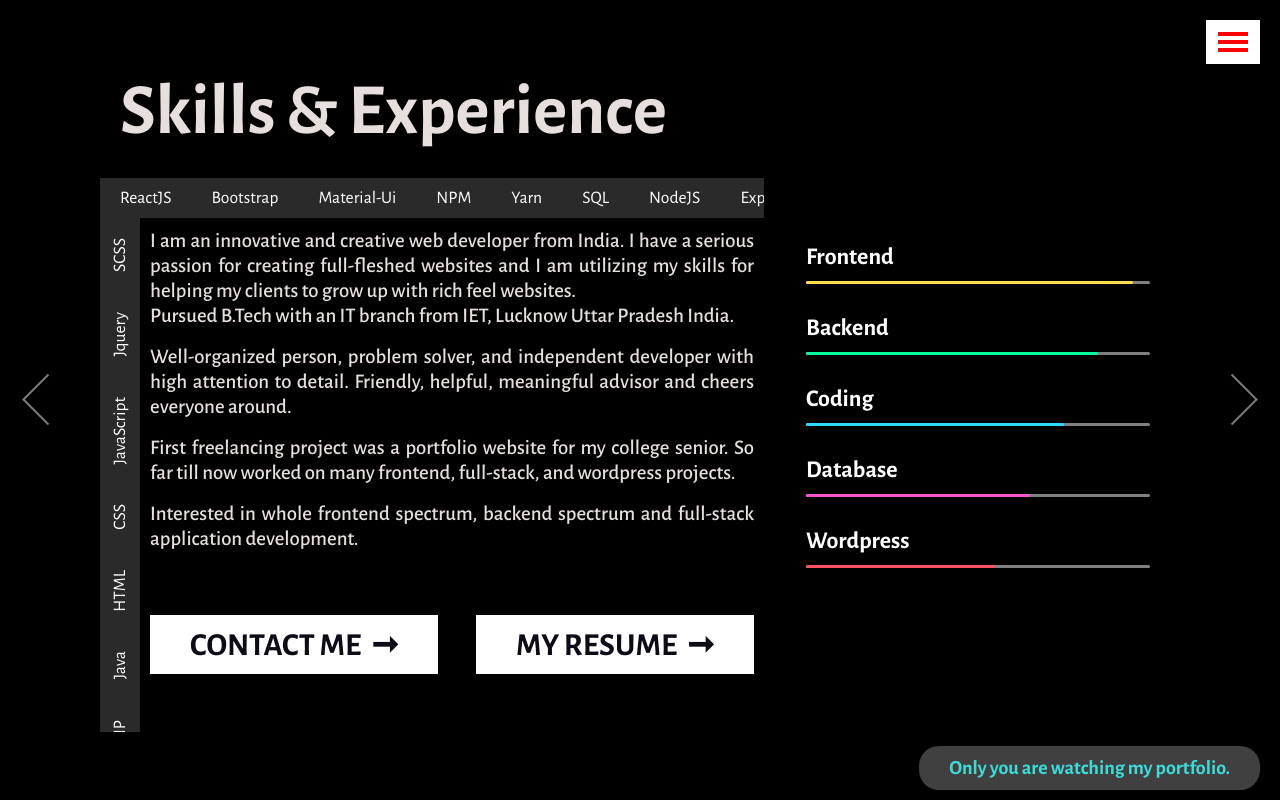
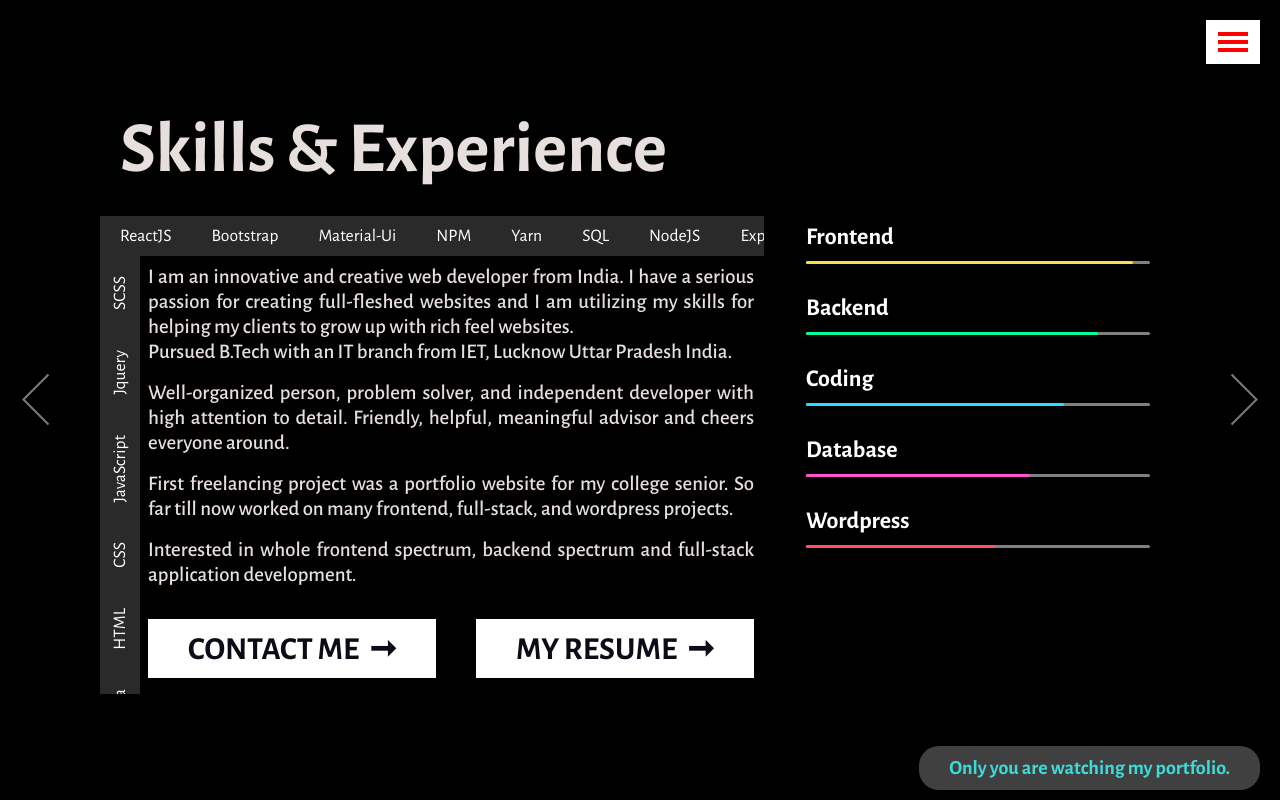
Before and after one commit to srijan450/srijan-shankar-dubey, a Next.js app: page /skills in a window 1280 px wide. Built offline with nearby package versions, Linux system fonts and the light colour scheme; no server answers.

Commit message:
some cosmetic changes

```diff
--- a/pages/about/About.module.scss
+++ b/pages/about/About.module.scss
@@ -5,9 +5,24 @@
   padding: 3rem 0;
 }
 
+@media screen and (max-width:350px) {
+  .right{
+    padding: 60px;
+    width: -webkit-fill-available;
+  }
+  .button-container{
+    margin: -2rem 0rem 0rem 0px;
+    padding-bottom: 0rem;
+  }
+}
+
 @media only screen and (min-width: 350px) {
   .right{
     padding: 60px;
+  }
+  .button-container{
+    margin: -2rem 0rem 0rem 0px;
+    padding-bottom: 0rem;
   }
 }
 
@@ -19,14 +34,9 @@
 }
 }
 
-/* Small devices (portrait tablets and large phones, 600px and up) */
-@media only screen and (min-width: 600px) {}
-
-/* Medium devices (landscape tablets, 768px and up) */
-@media only screen and (min-width: 768px) {}
-
-/* Large devices (laptops/desktops, 992px and up) */
-@media only screen and (min-width: 992px) {}
-
-/* Extra large devices (large laptops and desktops, 1200px and up) */
-@media only screen and (min-width: 1200px) {}
+@media only screen and (min-width: 681px) {
+  .button-container{
+    margin: -2rem 0rem 0rem 0px;
+    padding-bottom: 0rem;
+  }
+}
--- a/pages/contact/Contacts.module.scss
+++ b/pages/contact/Contacts.module.scss
@@ -120,7 +120,7 @@
     grid-template-columns: 1fr;
   }
   .form{
-    margin-bottom: 4rem;
+    margin-bottom: 1rem;
   }
 }
 
--- a/pages/index.js
+++ b/pages/index.js
@@ -32,7 +32,7 @@ const Home = () => {
                 <span
                   className={`${styles["split-text"]} ${styles["text-hello"]}`}
                 >
-                  HEY! THERE 👋 I'M,
+                  HEY THERE! <span className={styles.hiiIcon}>👋</span> I'm,
                 </span>
                 <span
                   className={`${styles["split-text"]} ${styles["text-name"]}`}
--- a/pages/skills/Skills.module.scss
+++ b/pages/skills/Skills.module.scss
@@ -5,9 +5,25 @@
   padding: 3rem 0;
 }
 
+@media screen and (max-width:350px) {
+  .right{
+    padding: 0px 60px;
+    padding-bottom: 30px;
+    width: -webkit-fill-available;
+  }
+  .button-container{
+    margin: -2rem 0rem 0rem 0px;
+    padding-bottom: 0rem;
+  }
+}
+
 @media only screen and (min-width: 350px) {
   .right{
-    padding: 60px;
+    padding: 20px 60px 60px 60px;
+  }
+  .button-container{
+    margin: -2rem 0rem 0rem 0px;
+    padding-bottom: 0rem;
   }
 }
 
@@ -18,3 +34,10 @@
   flex-direction: column;
 }
 }
+
+@media only screen and (min-width: 681px) {
+  .button-container{
+    margin: -2rem 0rem 0rem 0px;
+    padding-bottom: 1rem;
+  }
+}
--- a/pages/skills/index.jsx
+++ b/pages/skills/index.jsx
@@ -57,7 +57,7 @@ const About = () => {
               </>
             </div>
 
-            <div className="right">
+            <div className={`right ${styles.right}`}>
               <Skillset />
             </div>
           </div>
--- a/styles/Home.module.scss
+++ b/styles/Home.module.scss
@@ -2,6 +2,22 @@
   display: block;
   font-family: 'Alegreya Sans', sans-serif;
 
+}
+
+.hiiIcon{
+  display: inline-block;
+  animation: helloAnimation 800ms ease-in-out 0s infinite alternate;
+  transform-origin: center;
+
+}
+
+@keyframes helloAnimation {
+  from{
+    transform:  translateY(-5px) rotateZ(20deg);
+  }
+  to{
+    transform: translateX(0px) translateY(-5px) rotateZ(40deg);
+  }
 }
 
 .text-name{
@@ -21,7 +37,6 @@
 
 
 .text-paragraph{
-
   font-weight: 500;
   text-align: justify;
   word-wrap: break-word;
@@ -38,150 +53,194 @@
   display: flex;
   flex-direction: row;
   justify-content: space-between;
-  padding: 0rem 0;
+  padding: 3rem 0;
 }
-
-
-
-/* Extra small devices (phones, 600px and down) */
-@media only screen and (max-width: 430px) {
-.button-container{
-  flex-direction: column;
-}
-}
-
-// @media screen and (max-width:740px) {
-//   .right{
-//     padding: 0px;
-//   }
-//   .text-name{
-//     font-size: 2rem;
-//     line-height: 2.5rem;
-//   }
-
-//   .text-hello{
-//     font-size: 1rem;
-//     line-height: 1.5rem;
-//   }
-
-//   .text-about{
-//     font-size: 1.5rem;
-//     line-height: 2rem;
-//   }
-//   .text-paragraph{
-//     font-size: 1.5rem;
-//   }
-
-
-// }
-
 
 @media screen and (max-width:350px) {
   .text-hello{
     margin-bottom: 10px;
+    font-size: 1.3rem;
   }
   .text-name{
-    line-height: 25px;
-  }
-  .right{
-    display: none;
+    font-size: 2.1rem;
+    line-height: 2rem;
   }
   .text-about{
+    font-size: 1.5rem;
     line-height: 20px;
     text-align: left;
     min-height: 40px;
     margin-top: 20px;
   }
+  .right{
+    align-self: auto;
+    padding: 10px;
+  }
   .text-paragraph{
+    font-size: 1.3rem;
     word-spacing: .3rem;
+  }  .button-container{
+    margin: -2rem 0rem 0rem 0px;
+    padding-bottom: 0rem;
   }
-
-.button-container{
-  margin: 3rem 0px;
-}
 }
 @media only screen and (min-width: 350px) {
+  .text-hello{
+    margin-bottom: 15px;
+    font-size: 1.3rem;
+  }
+  .text-name{
+    font-size: 2.6rem;
+    line-height: 2.5rem;
+  }
+  .text-about{
+    font-size: 1.7rem;
+    line-height: 20px;
+    text-align: left;
+    min-height: 40px;
+    margin-top: 20px;
+  }
   .right{
-    // display: none;
-    padding: 0
+    align-self: auto;
+    padding: 0px;
+  }
+  .text-paragraph{
+    font-size: 1.3rem;
+    line-height: 1.4rem;
+    word-spacing: .1rem;
   }
   .button-container{
-    margin: 3rem 0px;
+    margin: -1rem 0rem 0rem 0px;
+    padding-bottom: 0rem;
   }
 }
 
-@media only screen and (min-width: 740px) {
-  .right{
-    display: block;
+@media only screen and (max-width: 430px) {
+  .button-container{
+    flex-direction: column;
   }
+  }
+
+  @media only screen and (min-width: 500px) {
+    .text-hello{
+      margin-bottom: 15px;
+      font-size: 1.5rem;
+    }
+    .text-name{
+      font-size: 3rem;
+      line-height: 3rem;
+      word-spacing: .3rem;
+    }
+    .text-about{
+      font-size: 2rem;
+      line-height: 20px;
+      text-align: left;
+      min-height: 40px;
+      margin-top: 20px;
+    }
+    .right{
+      align-self: auto;
+      padding: 10px;
+    }
+    .text-paragraph{
+      font-size: 1.5rem;
+      line-height: 1.5rem;
+      word-spacing: .1rem;
+    }
+  }
+
+
+@media only screen and (min-width: 681px) {
   .text-hello{
+    margin-bottom: 15px;
     font-size: 1.8rem;
   }
   .text-name{
-    font-size: 3rem;
-    line-height: 3rem;
+    font-size: 3.3rem;
+    line-height: 3.3rem;
+    word-spacing: .5rem;
   }
   .text-about{
+    font-size: 2.4rem;
+    line-height: 2.4rem;
+    text-align: left;
+    min-height: 40px;
     margin-top: 20px;
-    font-size: 2rem;
+  }
+  .right{
+    padding: 60px;
   }
   .text-paragraph{
-    font-size: 2rem;
-    line-height: 2rem;
+    font-size: 1.8rem;
+    line-height: 1.8rem;
+    word-spacing: .3rem;
   }
   .button-container{
-    margin: 3rem 0px;
+    margin: -1rem 0rem 0rem 0px;
+    padding-bottom: 0rem;
   }
 }
 
 @media only screen and (min-width: 992px) {
-  .right{
-    padding: 60px;
-  }
   .text-hello{
-    font-size: 1.8rem;
+    margin-bottom: 15px;
+    font-size: 1.7rem;
   }
   .text-name{
-    font-size: 3rem;
-    line-height: 3rem;
+    font-size: 3.3rem;
+    line-height: 3.3rem;
+    word-spacing: .5rem;
   }
   .text-about{
-    margin-top: 20px;
-    font-size: 2rem;
-    // line-height: 30px;
+    font-size: 2.3rem;
+    line-height: 2.3rem;
+    text-align: left;
+    min-height: 40px;
+    margin-top: 10px;
+  }
+  .right{
+    padding: 0px;
+    align-self: center;
   }
   .text-paragraph{
-    font-size: 1.8rem;
+    font-size: 1.7rem;
+    line-height: 1.7rem;
+    word-spacing: .2rem;
   }
   .button-container{
-    margin: 3rem 0px;
+    margin: -1rem 0rem 0rem 0px;
+    padding-bottom: 0rem;
   }
 }
 
 @media only screen and (min-width: 1200px) {
-  .right{
-    padding: 0;
-  }
   .text-hello{
-    font-size: 2rem;
-    line-height: 4rem;
+    margin-bottom: 15px;
+    font-size: 1.8rem;
   }
   .text-name{
-  font-size: 5rem;
-  line-height: 4.5rem;
+    font-size: 4.5rem;
+    line-height: 5rem;
+    word-spacing: 1rem;
   }
   .text-about{
-    margin-top: 30px;
-
-  font-size: 3rem;
-  line-height: 5rem;
-    // line-height: 30px;
+    font-size: 2.5rem;
+    line-height: 4rem;
+    text-align: left;
+    min-height: 40px;
+    margin-top: 0px;
+  }
+  .right{
+    padding: 0px;
+    align-self: center;
   }
   .text-paragraph{
-    font-size: 2rem;
-    line-height: 2rem;
+    font-size: 1.8rem;
+    line-height: 1.8rem;
+    word-spacing: .3rem;
   }
   .button-container{
-    margin: 20px 0px;
+    margin: 0rem 0rem 0rem 0px;
+    padding-bottom: 0rem;
   }
 }
--- a/styles/pages.css
+++ b/styles/pages.css
@@ -2,8 +2,8 @@
 .pages{
     background-color: black;
     height: 100vh;
-    overflow: auto;
     width: 100vw;
+    overflow-y: hidden;
     display: flex;
     flex-direction: column;
     justify-content: center;
@@ -12,20 +12,51 @@
 
 .main{
     width: 100%;
-    min-height: 100%;
+    height: 100%;
+    overflow-y: auto;
     padding: 0px 120px;
 }
+
+
+.main::-webkit-scrollbar{
+    width: 5px;
+  }
+
+.main::-webkit-scrollbar-button{
+    height: 0;
+    width: 5px;
+}
+
+.main::-webkit-scrollbar-thumb{
+    border-radius: 50px;
+    background: #606060;
+    width: 5px;
+}
+
+.main::-webkit-scrollbar-corner{
+    border-radius: 40px;
+    width: 5px;
+}
+
+.main::-webkit-scrollbar-track{
+    width: 5px;
+}
+
+.main::-webkit-scrollbar-track-piece{
+    width: 5px;
+}
+
 
 .row{
     display: flex;
     justify-content: space-between;
-    height: 100%;
+    height: fit-content;
 }
 
 .left{
     color: var(--stark);
     width: 60%;
-    z-index: 1;
+    z-index: 2;
     display: flex;
     justify-content: center;
     flex-direction: column;
@@ -38,7 +69,6 @@
 }
 
 .heading{
-
     font-size: 4.5rem;
     font-family: 'Alegreya Sans', sans-serif;
     font-weight: 900;
@@ -93,10 +123,9 @@
 @media only screen and (min-width: 350px) {
     .pages{
         padding: 60px 0px;
-        /* padding-bottom: 120px; */
     }
     .main{
-        padding: 0px 20px;
+        padding: 0px 12px;
     }
     .row{
         flex-direction: column;
@@ -151,7 +180,6 @@
     }
     .heading2{
         display: block;
-        /* text-align: center; */
     }
     .text{
         font-size: 1.3rem;
@@ -198,15 +226,18 @@
     }
     .row{
         flex-direction: row;
+
     }
     .left{
         width: 60%;
         order: 1;
+        height: max-content;
+        padding-bottom: 0;
     }
     .heading{
         font-size: 4rem;
         display: block;
-        margin-bottom: 1.5rem;
+        margin-bottom: 1rem;
     }
     .heading2{
         display: none;
@@ -225,6 +256,9 @@
     .main{
         padding: 0px 120px;
     }
+    .row{
+        height: 100%;
+    }
     .heading{
         font-size: 4.5rem;
         display: block;
@@ -235,6 +269,7 @@
     }
     .left{
         width: 60%;
+        height: auto;
     }
     .right{
         width: 35%;
--- a/utility/EyeBot/Bot.module.scss
+++ b/utility/EyeBot/Bot.module.scss
@@ -65,6 +65,6 @@
 
 @media only screen and (min-width: 992px) {
     .bot{
-        scale: 1;
+        scale: .8;
     }
 }
--- a/utility/skills-left-container/skillContainer.module.scss
+++ b/utility/skills-left-container/skillContainer.module.scss
@@ -64,11 +64,20 @@
     overflow: hidden;
   }
 
+  @media screen and (max-width:350px) {
+    .main-container{
+      margin: 0px -10px;
+    }
+    .div3{
+      padding: 8px 8px 0px 9px;
+    }
+  }
+
   @media only screen and (min-width: 350px) {
     .main-container{
       margin: 0px -20px;
     }
     .div3{
-      padding: 10px;
+      padding: 8px 10px 0px 8px;
     }
   }
```
Also changed, not shown: utility/clock/clock.module.scss (+14 -1 lines), 1 other file (tests, documents, lock files or other folders). Lines whose indentation alone changed are shown as unchanged.
